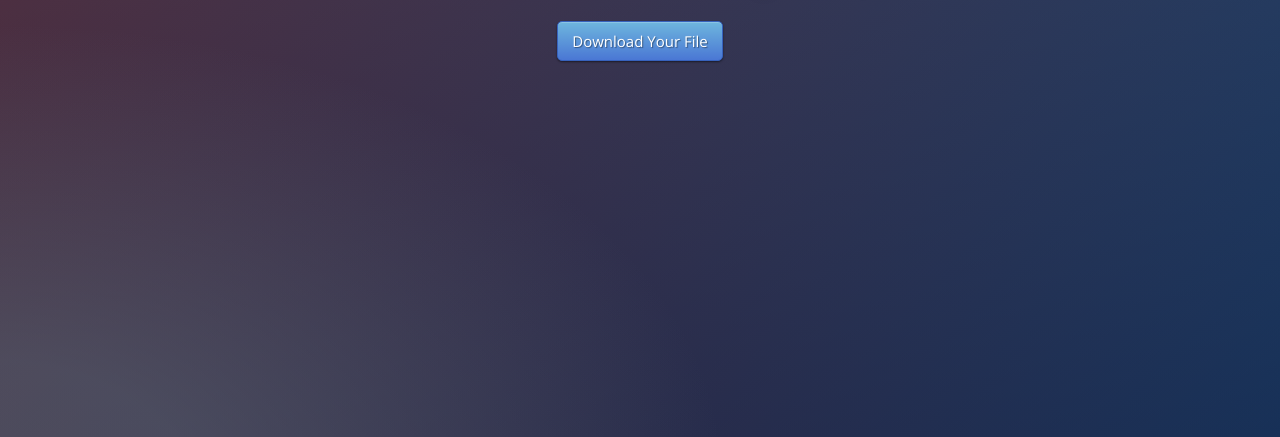
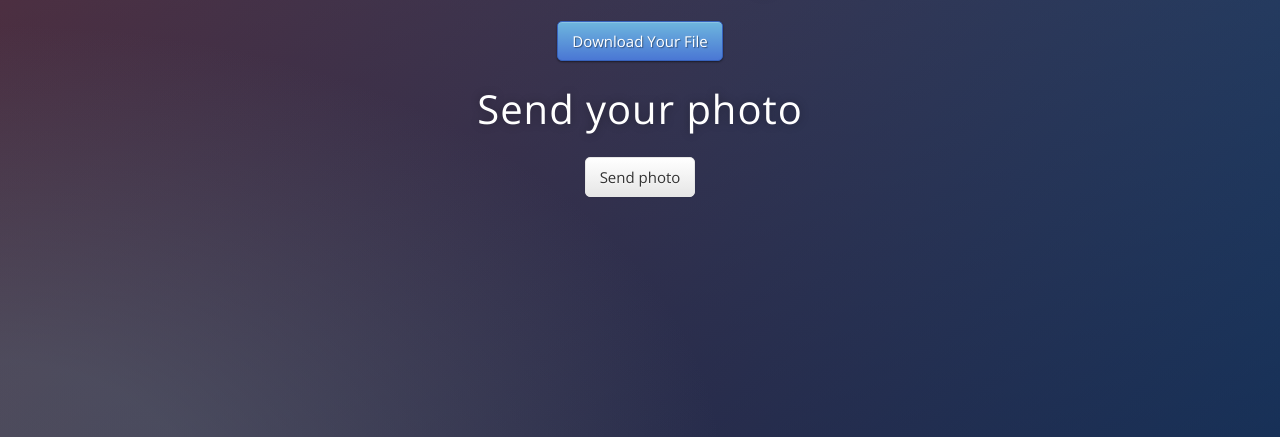
Before and after one commit to RockPiryt/Authentication_page, a Flask app: template templates/secrets.html in a window 1280 px wide. Shown: the part 323-760 px from the top of the page. Run offline with Flask 3, Linux system fonts and the light colour scheme; the template is opened without the code that fills it, so the values that code supplies are empty; some libraries are stand-ins or nearby versions.

Commit message:
'RockPiryt' - add new feature: upload photo,
- user after login can add photo,
- file is required and only in correct format jpg, jpeg, png,

```diff
--- a/application.py
+++ b/application.py
@@ -3,24 +3,33 @@ from werkzeug.security import generate_password_hash, check_password_hash
 from flask_sqlalchemy import SQLAlchemy
 from flask_login import UserMixin, login_user, LoginManager, login_required, current_user, logout_user
 from flask_wtf import FlaskForm
-from wtforms import StringField, SubmitField, PasswordField, EmailField
+from wtforms import StringField, SubmitField, PasswordField, EmailField, FileField
 from wtforms.validators import DataRequired
 from flask_bootstrap import Bootstrap5
 import secrets
 
+from flask_wtf.file import FileField, FileRequired, FileAllowed
+import os
+from werkzeug.utils import secure_filename
 
+
+# #------------------Upload files settings
+# UPLOAD_FOLDER = '/path/to/the/uploads'
+# ALLOWED_EXTENSIONS = {'png', 'jpg', 'jpeg'}
+
+#------------------Application settings
 application = Flask(__name__)
-bootstrap = Bootstrap5(application)
-
 
 application.config['SECRET_KEY'] = secrets.token_hex(32)# Session
 application.config['SQLALCHEMY_DATABASE_URI'] = 'sqlite:///users.db'
 application.config['SQLALCHEMY_TRACK_MODIFICATIONS'] = False
 application.config['BOOTSTRAP_BOOTSWATCH_THEME'] = 'pulse'
+# application.config['UPLOAD_FOLDER'] = UPLOAD_FOLDER
+application.config['MAX_CONTENT_LENGTH'] = 16 * 1000 * 1000#max file size 16mb
+
+bootstrap = Bootstrap5(application)
 db = SQLAlchemy(application)
 application.app_context().push()
-
-
 
 # -------------------Flask- Login
 # Create login_manager class
@@ -56,6 +65,10 @@ class LoginForm(FlaskForm):
     email = EmailField(label=" ", validators=[DataRequired()], render_kw={"placeholder":"Email"})
     password = PasswordField(label=" ", validators=[DataRequired()], render_kw={"placeholder":"Password"})
     submit = SubmitField(label="Log in")
+
+class UploadForm(FlaskForm):
+    photo = FileField(label='User Photo', validators=[FileRequired(), FileAllowed(['jpg', 'png', 'jpeg'], 'Images only!')])
+    submit = SubmitField(label="Upload photo")
 
 
 @application.route('/')
@@ -154,11 +167,27 @@ def logout():
 @application.route('/download')
 @login_required
 def download():
-    return send_from_directory(directory='static', path='files/photo_cinema.jpg', as_attachment=True, logged_in=current_user.is_authenticated)
+    return send_from_directory(directory='static', path='files/download/photo_cinema.jpg', as_attachment=True)
+
+@application.route('/upload-photo', methods=["GET", "POST"])
+@login_required
+def upload_photo():
+    '''Upload user photo'''
+
+    upload_form = UploadForm()
+    # Get file from upload_form
+    if upload_form.validate_on_submit():
+        user_file = secure_filename(upload_form.photo.data.filename)
+        upload_form.photo.data.save('static/files/upload/' + user_file)
+        flash('Photo uploaded successfully.')
+        return redirect(url_for('upload_photo'))
+    return render_template("upload_photo.html", html_upload_form=upload_form)
+
+
 
 
 if __name__ == "__main__":
-    application.run(debug=False)
+    application.run(debug=True)
 
 
 # #------------------------Route without login_required - use request method
--- a/templates/secrets.html
+++ b/templates/secrets.html
@@ -7,5 +7,7 @@
   <h1 class="title">Welcome, {{ html_current_user.name }}!</h1>
   <h1 class="title">Email from current_user, {{ html_current_user.email }}!</h1>
   <a href="{{url_for('download')}}" class="btn btn-primary btn-large mt-3">Download Your File</a>
+  <h1 class="mt-4">Send your photo</h1>
+  <a href="{{url_for('upload_photo')}}" class="btn btn-danger btn-large mt-3">Send photo</a>
 </div>
 {% endblock %}
```
Also changed, not shown: templates/upload_photo.html (added, +20 -0 lines), instance/users.db, static/files/download/photo_cinema.jpg (renamed from static/files/photo_cinema.jpg), static/files/upload/anchor-lee-GYaMC-_RPNY-unsplash.jpg (added), static/files/upload/maksym-tymchyk-32UIQrESN74-unsplash.jpg (added), 1 other file.
